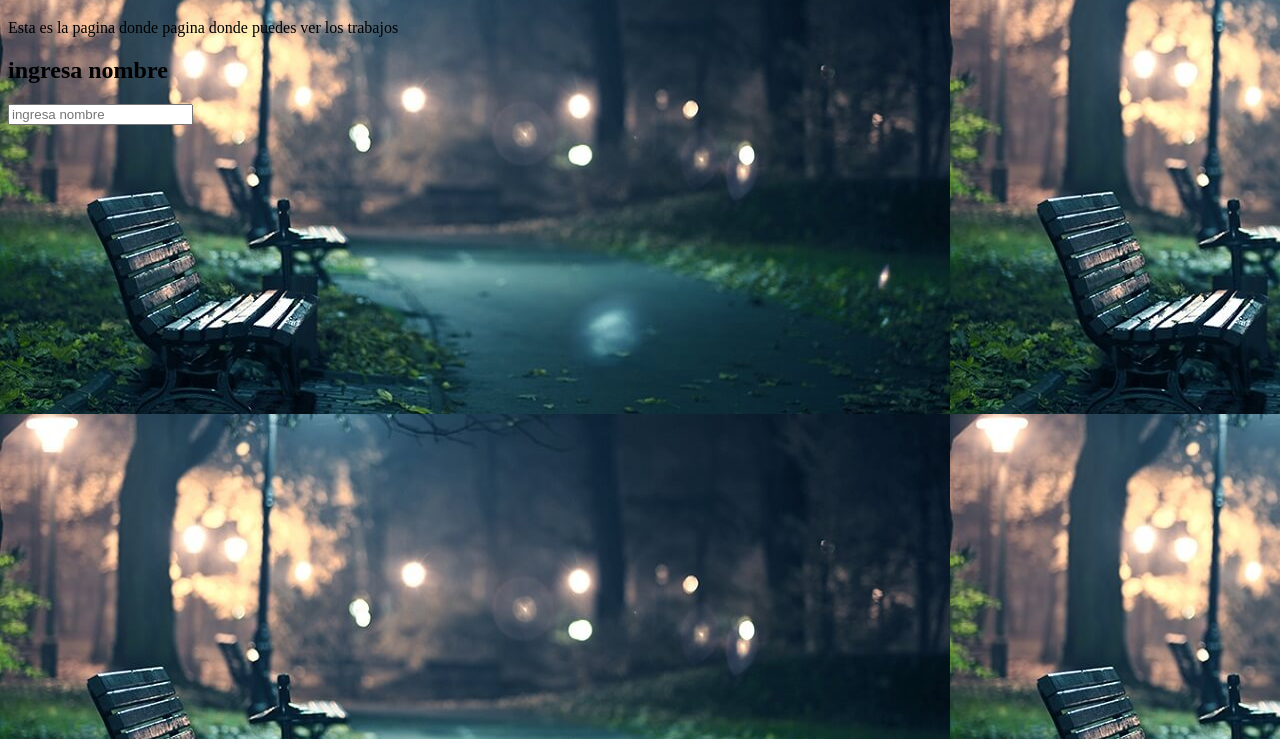
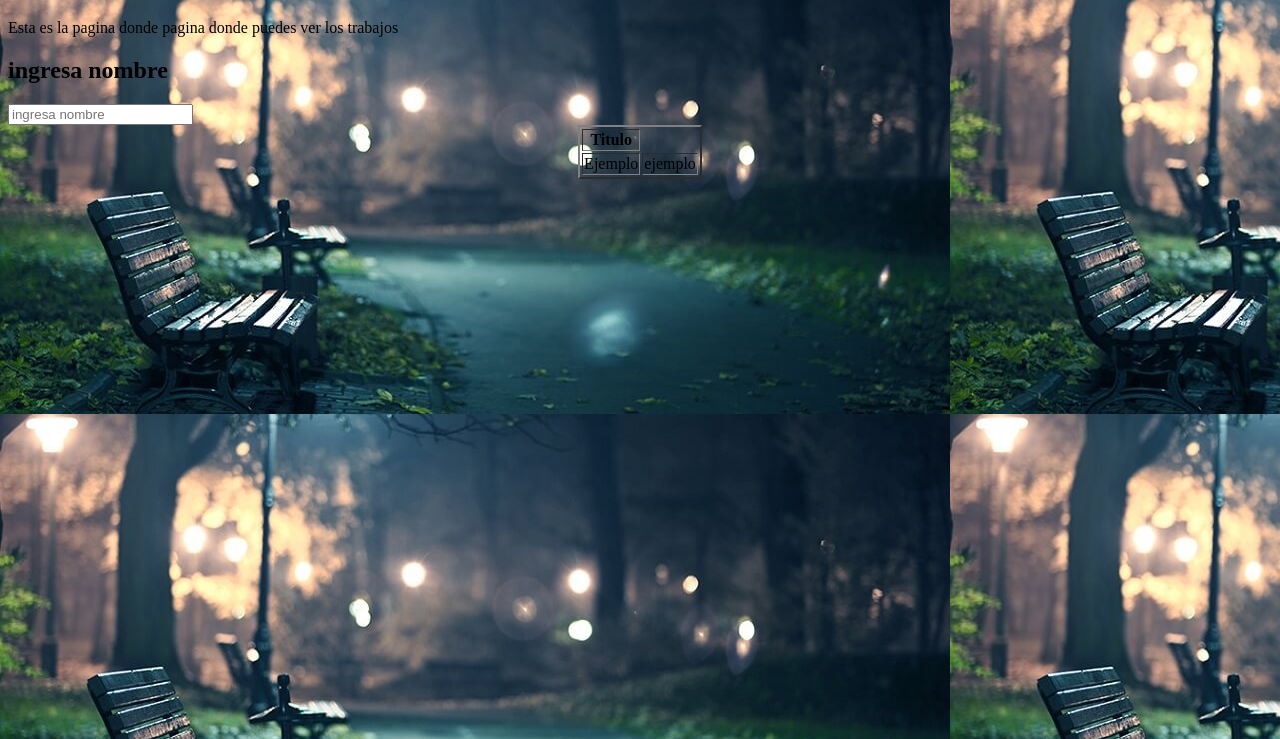
Before and after one commit to efrenlo/pagina-web, a plain HTML site: page index.html in a window 1280 px wide. Shown: the part 61-800 px from the top of the page. Drawn offline with Linux system fonts and the light colour scheme.

Commit message:
Poner tabla de fondo

```diff
--- a/index.html
+++ b/index.html
@@ -16,6 +16,13 @@
     <h1>Bienvenido somos el estudio fotografico 2000</h1>
     <p>Esta es la pagina donde pagina donde puedes ver los trabajos</p>
     <h2>ingresa nombre</h2><input type="text" placeholder="ingresa nombre">
+    <table align="center" border="2">
+        <th>Titulo</th>
+        <tr>
+            <td>Ejemplo</td>
+            <td>ejemplo</td>
+        </tr>
+    </table>
 </body>
 
 </html>
```
